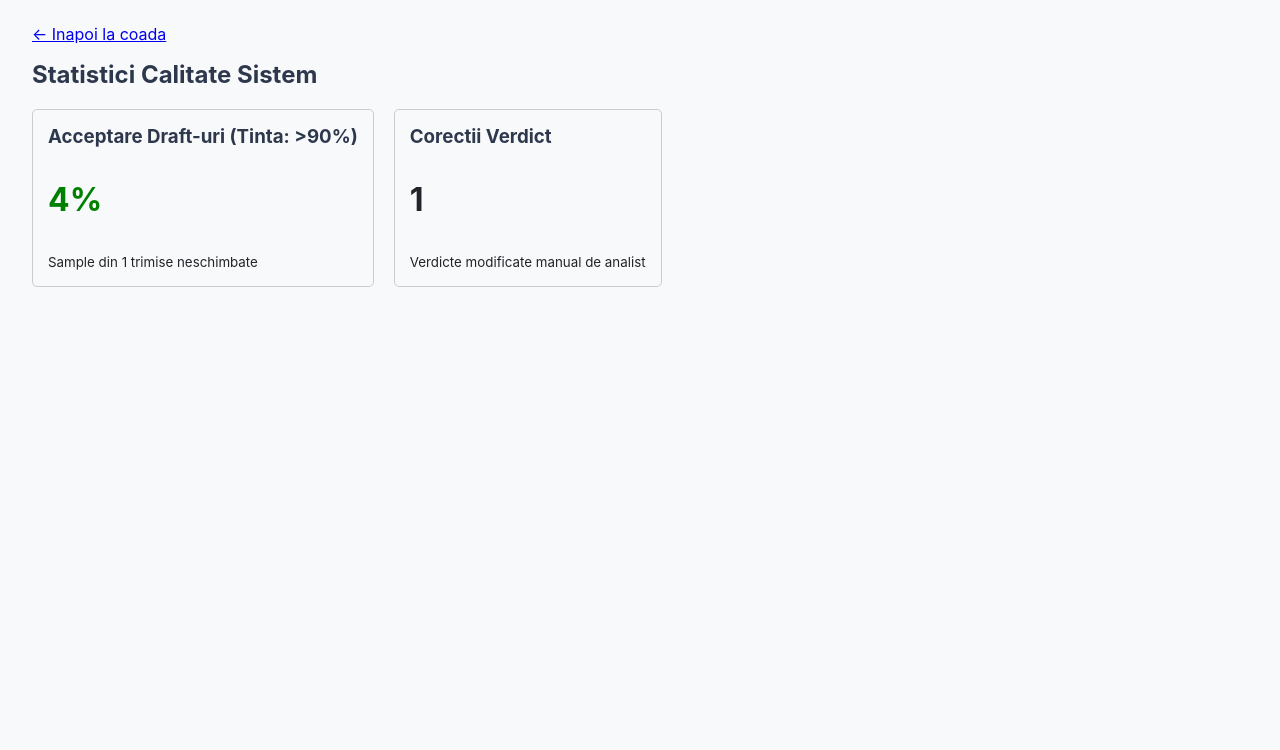
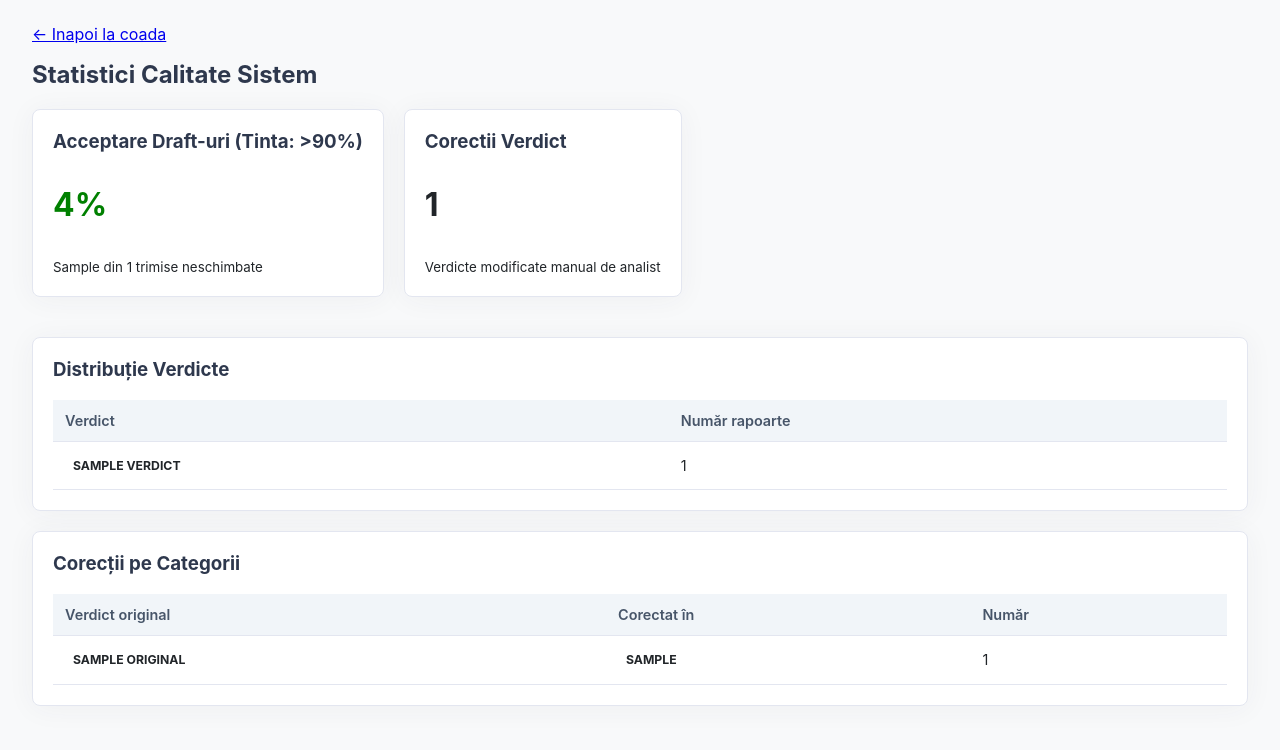
Before and after one commit to SabinaAflorei/phishing-analyzer, a FastAPI app: template src/triage/dashboard/templates/stats.html in a window 1280 px wide. Shown: the part 53-803 px from the top of the page. Before the commit the page ends 340 px from the top, so only its background shows below. Run offline with FastAPI, Linux system fonts and the light colour scheme; the template is opened without the code that fills it: most values are stand-ins (such as "Sample title", 1, 10 or a date in 2020).

Commit message:
feat(dashboard): add verdict distribution statistics endpoint and visualization

```diff
--- a/src/triage/dashboard/templates/stats.html
+++ b/src/triage/dashboard/templates/stats.html
@@ -1,21 +1,49 @@
 {% extends "base.html" %}
-
 {% block title %}Statistici & Metrice Calitate{% endblock %}
-
 {% block content %}
-<p><a href="/">&larr; Inapoi la coada</a></p>
+<p><a href="/">← Inapoi la coada</a></p>
 <h2>Statistici Calitate Sistem</h2>
 
 <div style="display: flex; gap: 20px; margin-top: 20px;">
-  <div style="border: 1px solid #ccc; padding: 15px; border-radius: 5px;">
+  <div class="card">
     <h3>Acceptare Draft-uri (Tinta: >90%)</h3>
     <p style="font-size: 2em; font-weight: bold; color: green;">{{ stats.acceptance_rate }}%</p>
     <small>{{ stats.unchanged_drafts }} din {{ stats.total_processed }} trimise neschimbate</small>
   </div>
-  <div style="border: 1px solid #ccc; padding: 15px; border-radius: 5px;">
+  <div class="card">
     <h3>Corectii Verdict</h3>
     <p style="font-size: 2em; font-weight: bold;">{{ stats.overrides_count }}</p>
     <small>Verdicte modificate manual de analist</small>
   </div>
 </div>
+
+<div class="card" style="margin-top: 20px;">
+  <h3>Distribuție Verdicte</h3>
+  <table>
+    <tr><th>Verdict</th><th>Număr rapoarte</th></tr>
+    {% for verdict, count in stats.verdict_distribution.items() %}
+    <tr><td><span class="badge {{ verdict }}">{{ verdict }}</span></td><td>{{ count }}</td></tr>
+    {% endfor %}
+  </table>
+</div>
+
+<div class="card" style="margin-top: 20px;">
+  <h3>Corecții pe Categorii</h3>
+  {% if stats.corrections_by_category %}
+  <table>
+    <tr><th>Verdict original</th><th>Corectat în</th><th>Număr</th></tr>
+    {% for original, targets in stats.corrections_by_category.items() %}
+      {% for new_verdict, count in targets.items() %}
+      <tr>
+        <td><span class="badge {{ original }}">{{ original }}</span></td>
+        <td><span class="badge {{ new_verdict }}">{{ new_verdict }}</span></td>
+        <td>{{ count }}</td>
+      </tr>
+      {% endfor %}
+    {% endfor %}
+  </table>
+  {% else %}
+  <p style="color: #718096;">Nicio corecție înregistrată încă.</p>
+  {% endif %}
+</div>
 {% endblock %}
```
Also changed, not shown: src/triage/dashboard/feedback_store.py (+25 -2 lines), tests/test_dashboard.py (+21 -0 lines).
